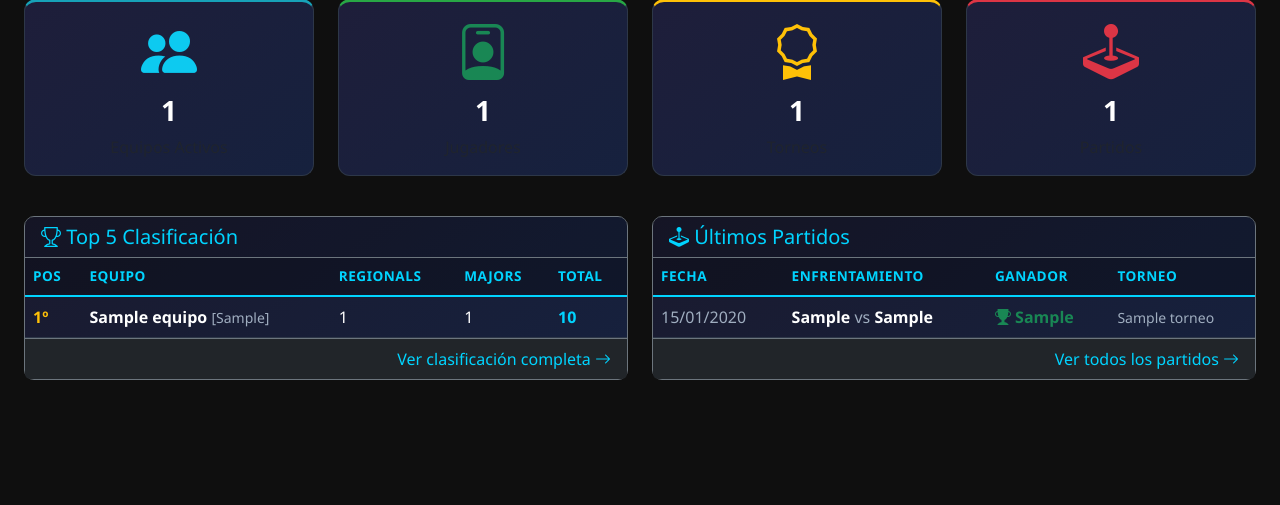
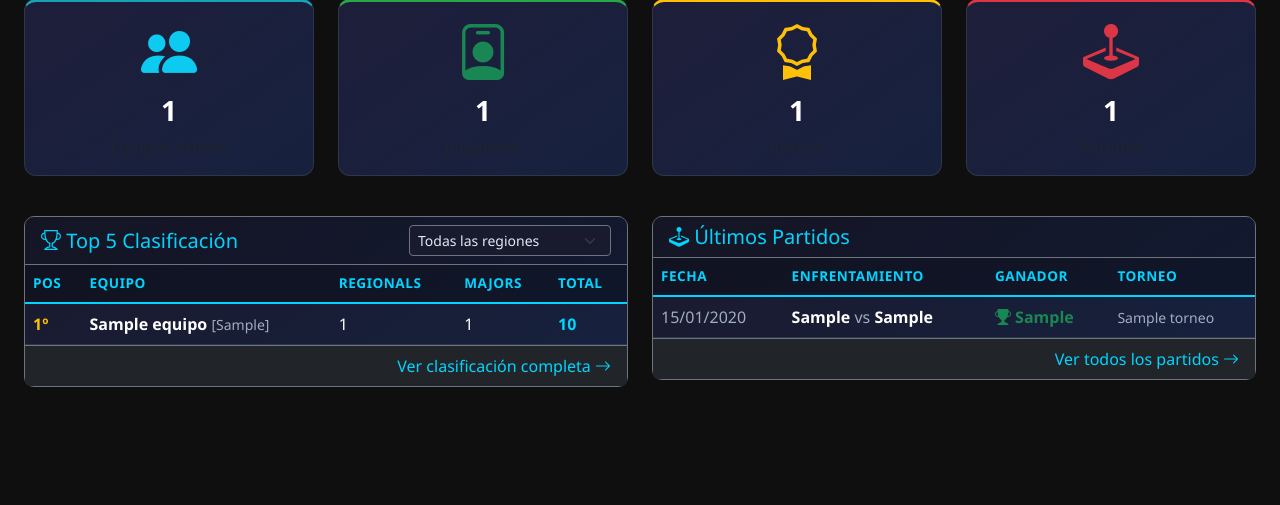
Before and after one commit to Pawored/rl-crm, a PHP site: page /pages/dashboard.php in a window 1280 px wide. Shown: the part 171-676 px from the top of the page. Run offline with PHP 8.4, Linux system fonts and the light colour scheme; a user stored in the database is signed in; tables that the repository leaves empty hold one stand-in row (values such as "Sample post"); data that the repository does not hold is empty.

Commit message:
Add region filter to dashboard Top 5 standings widget
- Added region dropdown in card header, auto-submits on change
- Replaced vista_clasificacion (no id_region) with direct query joining PUNTOS_RLCS, EQUIPO, REGION, TEMPORADA
- Query always targets the most recent season, optionally filtered by region
- Footer "Ver clasificación completa" link carries the selected region through to clasificacion page

https://claude.ai/code/session_01Ko3fkCjuECyzMUuAzytNc1

```diff
--- a/pages/dashboard.php
+++ b/pages/dashboard.php
@@ -31,9 +31,38 @@ $sql_partidos = "SELECT COUNT(*) as total FROM PARTIDO";
 $res_partidos = mysqli_query($conexion, $sql_partidos);
 $total_partidos = mysqli_fetch_assoc($res_partidos)['total'] ?? 0;
 
-// --- Top 5 clasificación (temporada más reciente) ---
-$sql_top5 = "SELECT * FROM vista_clasificacion
-             ORDER BY temporada DESC, puntos_totales DESC
+// --- Regiones para filtro del Top 5 ---
+$sql_regiones = "SELECT id_region, nombre, siglas FROM REGION ORDER BY nombre";
+$res_regiones = mysqli_query($conexion, $sql_regiones);
+
+$filtro_region = isset($_GET['region']) ? intval($_GET['region']) : 0;
+
+// --- Top 5 clasificación (temporada más reciente, filtrable por región) ---
+$sql_ultima_temp = "SELECT id_temporada FROM TEMPORADA ORDER BY anio DESC LIMIT 1";
+$res_ultima_temp = mysqli_query($conexion, $sql_ultima_temp);
+$id_temporada_top5 = ($res_ultima_temp && mysqli_num_rows($res_ultima_temp) > 0)
+    ? mysqli_fetch_assoc($res_ultima_temp)['id_temporada']
+    : 0;
+
+$where_top5_parts = [];
+if ($id_temporada_top5 > 0) {
+    $where_top5_parts[] = "p.id_temporada = $id_temporada_top5";
+}
+if ($filtro_region > 0) {
+    $where_top5_parts[] = "e.id_region = $filtro_region";
+}
+$where_top5 = !empty($where_top5_parts) ? "WHERE " . implode(' AND ', $where_top5_parts) : "";
+
+$sql_top5 = "SELECT e.id_equipo, e.nombre AS equipo, e.tag,
+                    r.nombre AS region, r.siglas AS region_siglas,
+                    t.anio AS temporada,
+                    p.puntos_regionals, p.puntos_majors, p.puntos_totales
+             FROM PUNTOS_RLCS p
+             INNER JOIN EQUIPO e ON p.id_equipo = e.id_equipo
+             INNER JOIN REGION r ON e.id_region = r.id_region
+             INNER JOIN TEMPORADA t ON p.id_temporada = t.id_temporada
+             $where_top5
+             ORDER BY p.puntos_totales DESC
              LIMIT 5";
 $res_top5 = mysqli_query($conexion, $sql_top5);
 
@@ -110,10 +139,25 @@ require_once __DIR__ . '/../includes/header.php';
     <!-- COLUMNA IZQUIERDA: Top 5 Clasificación -->
     <div class="col-lg-6 mb-4">
         <div class="card bg-dark border-secondary">
-            <div class="card-header bg-dark border-secondary">
+            <div class="card-header bg-dark border-secondary d-flex justify-content-between align-items-center">
                 <h5 class="mb-0 text-accent">
                     <i class="bi bi-trophy"></i> Top 5 Clasificación
                 </h5>
+                <form method="GET">
+                    <select name="region"
+                            class="form-select form-select-sm bg-dark text-white border-secondary"
+                            style="min-width: 150px"
+                            onchange="this.form.submit()">
+                        <option value="0">Todas las regiones</option>
+                        <?php while ($region = mysqli_fetch_assoc($res_regiones)): ?>
+                            <option value="<?= $region['id_region'] ?>"
+                                    <?= ($filtro_region == $region['id_region']) ? 'selected' : '' ?>>
+                                <?= htmlspecialchars($region['nombre']) ?>
+                                (<?= htmlspecialchars($region['siglas']) ?>)
+                            </option>
+                        <?php endwhile; ?>
+                    </select>
+                </form>
             </div>
             <div class="card-body p-0">
                 <table class="table table-dark table-hover mb-0">
@@ -169,7 +213,8 @@ require_once __DIR__ . '/../includes/header.php';
                 </table>
             </div>
             <div class="card-footer bg-dark border-secondary text-end">
-                <a href="/RLCS/CRM/pages/clasificacion/index.php" class="text-accent text-decoration-none">
+                <a href="/RLCS/CRM/pages/clasificacion/index.php?region=<?= $filtro_region ?>"
+                   class="text-accent text-decoration-none">
                     Ver clasificación completa <i class="bi bi-arrow-right"></i>
                 </a>
             </div>
```
